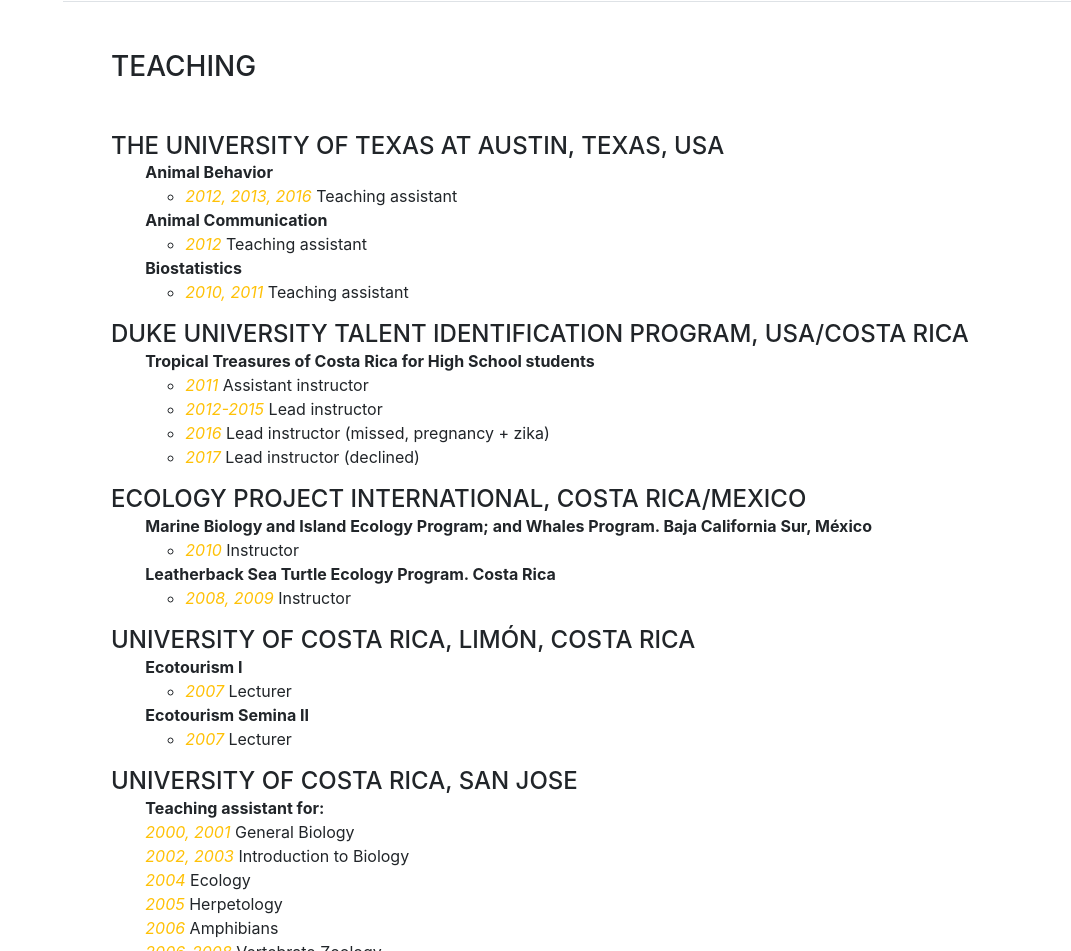
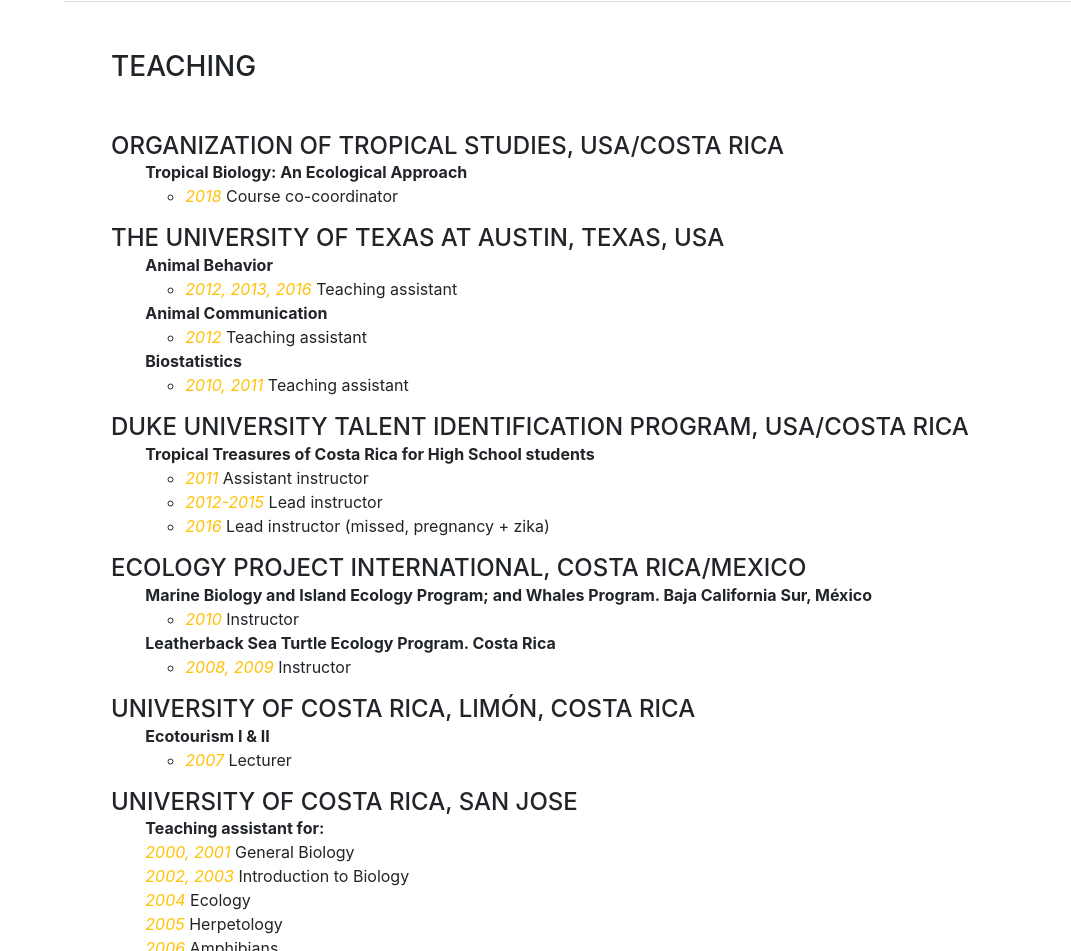
Before and after one commit to sofrog/sofrog, a website with bundled scripts: page index.html in a window 1280 px wide. Shown: the part 1759-2710 px from the top of the page, without its empty margins (209-1280 px from the left). Built offline with nearby package versions, Linux system fonts and the light colour scheme; a web font is replaced by a local one.

Commit message:
more teaching + typos

```diff
--- a/index.html
+++ b/index.html
@@ -169,6 +169,20 @@
           <h3 class="mb-5">Teaching</h3>
 
           <div class="resume-item d-flex flex-column flex-md-row mb-3">
+              <div class="resume-content mr-auto">
+                <h4 class="mb-0"> Organization of Tropical Studies, USA/Costa Rica</h4>
+                <ul class="fa-ul mb-0">
+                  <li>
+                    <li><b>Tropical Biology: An Ecological Approach</b></li>
+                    <ul>
+                      <li><i class="text-warning">2018</i> Course co-coordinator</li>
+                    </ul>
+                  </li>
+                </ul>
+              </div>
+            </div>
+
+          <div class="resume-item d-flex flex-column flex-md-row mb-3">
             <div class="resume-content mr-auto">
               <h4 class="mb-0">The University of Texas at Austin, Texas, USA</h4>
               <ul class="fa-ul mb-0">
@@ -200,7 +214,7 @@
                         <li><i class="text-warning">2011</i> Assistant instructor</li>
                         <li><i class="text-warning">2012-2015</i> Lead instructor</li>
                         <li><i class="text-warning">2016</i> Lead instructor (missed, pregnancy + zika) </li>
-                        <li><i class="text-warning">2017</i> Lead instructor (declined)</li>
+                        <!-- <li><i class="text-warning">2017</i> Lead instructor (declined)</li> -->
                     </ul>
                   </li>
                 </ul>
@@ -225,22 +239,15 @@
               </div>
             </div>
 
-
           <div class="resume-item d-flex flex-column flex-md-row mb-3">
               <div class="resume-content mr-auto">
                 <h4 class="mb-0">University of Costa Rica, Limón, Costa Rica</h4>
                 <ul class="fa-ul mb-0">
                   <li>
-                    <li><b>Ecotourism I</b></li>
-                    <ul>
-                      <li><i class="text-warning">2007</i> Lecturer</li>
-                    </ul>
-                  <li><b>Ecotourism Semina II</b></li>
-                    <ul>
-                      <li><i class="text-warning">2007</i> Lecturer</li>
+                    <li><b>Ecotourism I & II</b></li>
+                    <ul><li><i class="text-warning">2007</i> Lecturer</li></ul>
+                  </li>
                   </ul>
-                  </li>
-                </ul>
               </div>
             </div>
 
```
